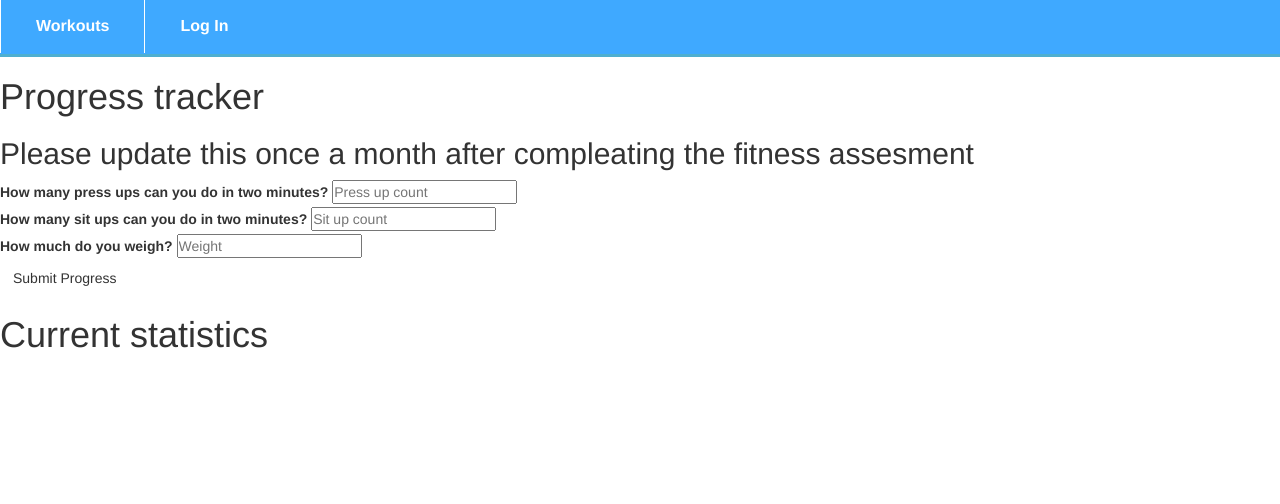
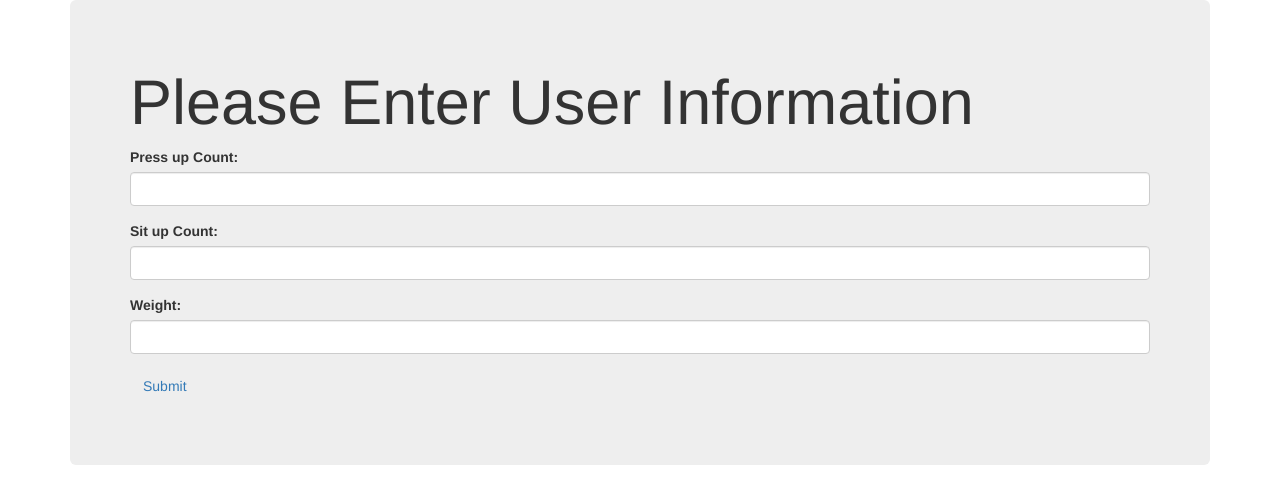
Before and after one commit to JordanThompson-dev/GymApp, a website: page progressTracker.html in a window 1280 px wide. Drawn offline with nearby package versions, Linux system fonts and the light colour scheme; no server answers.

Commit message:
Fixed progressTracker

```diff
--- a/progressTracker.html
+++ b/progressTracker.html
@@ -2,56 +2,61 @@
 <html lang ="en">
 
 <head>
-  <title> Progress tracker </title>
-  <link rel="stylesheet" type="text/css" href="style1.css">
-  <link rel="stylesheet" href="https://stackpath.bootstrapcdn.com/bootstrap/4.2.1/css/bootstrap.min.css">
-  <link rel="stylesheet" href="https://stackpath.bootstrapcdn.com/font-awesome/4.7.0/css/font-awesome.min.css">
+  <meta charset="utf-8">
+  <meta http-equiv="X-UA-Compatible" content="IE=edge">
+  <meta name="viewport" content="width=device-width, initial-scale=1">
+
+  <title>Progress Tracker</title>
+
   <!-- Bootstrap CSS -->
   <link rel="stylesheet" href="https://maxcdn.bootstrapcdn.com/bootstrap/3.3.7/css/bootstrap.min.css" integrity="sha384-BVYiiSIFeK1dGmJRAkycuHAHRg32OmUcww7on3RYdg4Va+PmSTsz/K68vbdEjh4u" crossorigin="anonymous">
 </head>
-<!-- The core Firebase JS SDK is always required and must be listed first -->
-<script src="https://www.gstatic.com/firebasejs/7.11.0/firebase-app.js"></script>
 
-<!-- TODO: Add SDKs for Firebase products that you want to use
-     https://firebase.google.com/docs/web/setup#available-libraries -->
-<script src="https://www.gstatic.com/firebasejs/7.11.0/firebase-analytics.js"></script>
+<body>
+  <div class="container">
 
-<main>
-  <div class="top-nav-bar">
-    <div class="search-box">
+    <div class="jumbotron">
+
+      <h1>Please Enter User Information</h1>
+
+      <form>
+
+      <div class="form-group">
+          <label for="pressUpField">Press up Count: </label>
+          <input type="text" class="form-control" id="pressUpField">
+        </div>
+
+      <div class="form-group">
+          <label for="sitUpField">Sit up Count: </label>
+          <input type="text" class="form-control" id="sitUpField">
+        </div>
 
 
+      <div class="form-group">
+          <label for="weightField">Weight: </label>
+          <input type="text" class="form-control" id="weightField">
+        </div>
 
-  </div>
-  <div class="menu-bar">
-  <ul>
-  <li><a href="#"><i class="" aria-hidden="true"></i>Workouts</a></li>
-  <li><a href="#">Log In</a></li>
-  </ul>
-  </div>
-  <div class="icon">
-   </div>
- </div>
+        <a class="btn btn-defaul" onclick="submit()">Submit</a>
+      </form>
+    </div>
 
-  <h1> Progress tracker</h1>
-  <h2> Please update this once a month after compleating the fitness assesment</h2>
-  <form action=>
-    <label for="pressUp"><b>How many press ups can you do in two minutes?</b></label>
-    <input type="pressUp" placeholder="Press up count" name="pressUp" required>
+  <!--  <div>
+      <h1>Current Users</h1>
+      <div id="currentUsers">
+      </div>
+    </div>
+  </div> -->
 
-    <br><label for="sitUp"><b>How many sit ups can you do in two minutes?</b></label>
-    <input type="sitUp" placeholder="Sit up count" name="sitUp" required>
+  <!-- jQuery -->
+  <script src="https://ajax.googleapis.com/ajax/libs/jquery/1.12.4/jquery.min.js"></script>
 
-    <br><label for="weight"><b>How much do you weigh?</b></label>
-    <input type="weight" placeholder="Weight" name="weight" required>
+  <!-- Bootstrap JS -->
+  <script src="https://maxcdn.bootstrapcdn.com/bootstrap/3.3.7/js/bootstrap.min.js" integrity="sha384-Tc5IQib027qvyjSMfHjOMaLkfuWVxZxUPnCJA7l2mCWNIpG9mGCD8wGNIcPD7Txa" crossorigin="anonymous"></script>
 
+  <script src="https://www.gstatic.com/firebasejs/4.7.0/firebase.js"></script>
 
-    <br><a class="btn btn-defaul" onclick="submitProgress()">Submit Progress</a>
-  </form>
-
-  <h1>Current statistics </h1>
-
-</main>
+</body>
 
 <script>
   // Your web app's Firebase configuration
@@ -69,32 +74,18 @@
   firebase.initializeApp(firebaseConfig);
   var database = firebase.database();
 
-  var firebaseUserProgress =database.ref().child('progress')
+  var progressCollection = database.ref().child('progress');
 
-  function submitProgress() {
+  function submit() {
 
-    var progress = {
-      sitUp: $('#sitUp').val(),
-      pressUp: $('#pressUp').val(),
-      weight: $('#weight').val(),
+    var userProgress = {
+      sitUp: $('#sitUpField').val(),
+      pressUp: $('#pressUpField').val(),
+      weight: $('#weightField').val(),
     };
-    firebase.auth().updateProgressWithSitUpAndPressUpAndWeight(progress.sitUp, progress.pressUps, progress.weight)
-    .then(function(progress){
-      console.log("Successbully updated user progress with uid:",
-        progress.uid);
-    })
-    .catch(function(error){
-      console.log("Error updating progress:", error)
-    });
-    firebaseUsersCollection.push(progress);
+
+    progressCollection.push(userProgress);
+
 };
+
 </script>
-<script src="https://ajax.googleapis.com/ajax/libs/jquery/1.12.4/jquery.min.js"></script>
-
-<!-- Bootstrap JS -->
-<script src="https://maxcdn.bootstrapcdn.com/bootstrap/3.3.7/js/bootstrap.min.js" integrity="sha384-Tc5IQib027qvyjSMfHjOMaLkfuWVxZxUPnCJA7l2mCWNIpG9mGCD8wGNIcPD7Txa" crossorigin="anonymous"></script>
-
-<script src="https://www.gstatic.com/firebasejs/4.7.0/firebase.js"></script>
-
-<script src="app.js">
-</script>
```
